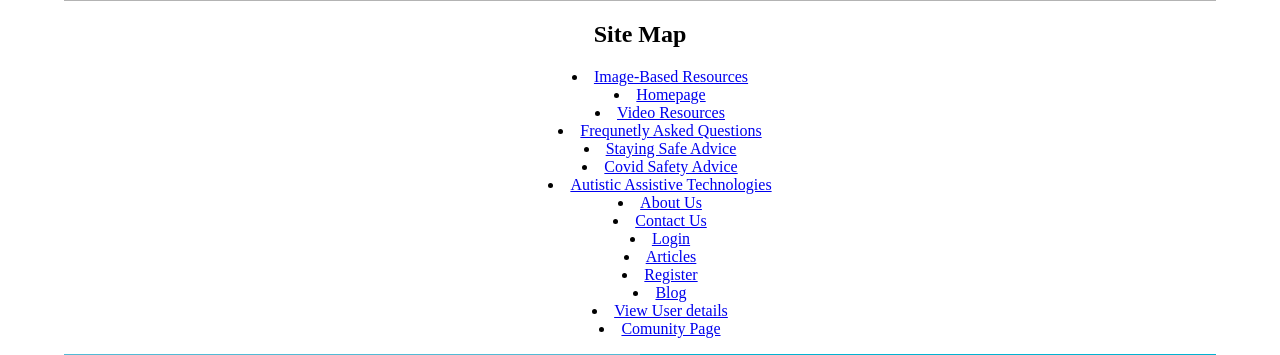
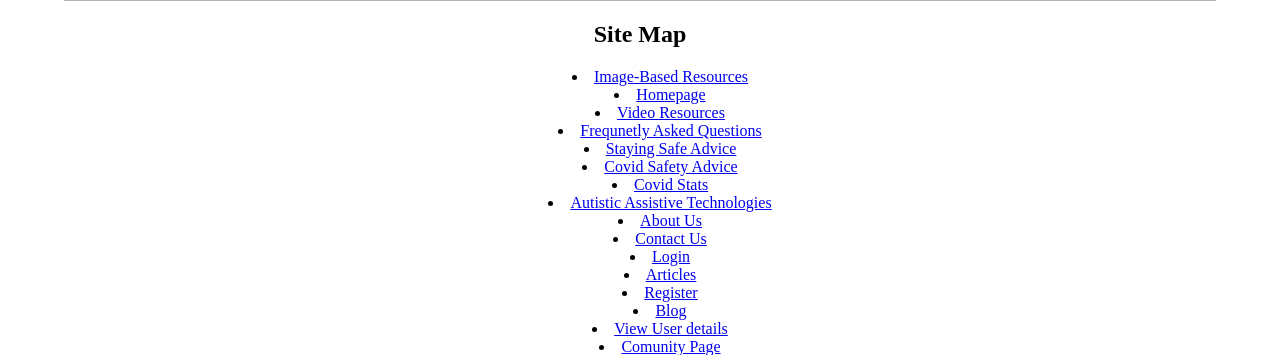
Before and after one commit to rlennon/AutismITResources, a PHP site: page /phpWebsite/sitemap.php in a window 1280 px wide. Shown: the part 310-665 px from the top of the page. Run offline with PHP 8.4, Linux system fonts and the light colour scheme; some libraries are stand-ins or nearby versions.

Commit message:
Added Covid stats to sitemap

```diff
--- a/phpWebsite/sitemap.php
+++ b/phpWebsite/sitemap.php
@@ -1,5 +1,6 @@
 <!doctype html>
 <html>
+
 <head>
     <meta charset="utf-8">
     <meta http-equiv="X-UA-Compatible" content="IE=edge">
@@ -8,21 +9,19 @@
     <link href="index.css" rel="stylesheet" type="text/css">
     <link rel="stylesheet" href="https://maxcdn.bootstrapcdn.com/font-awesome/4.4.0/css/font-awesome.min.css" />
 </head>
+
 <body>
     <style>
-
     .links {
         text-align: center;
         style-position: inside;
     }
+
     ul {
         text-align: ceneter;
         list-style-position: inside;
 
     }
-
-
-
     </style>
     <div class="container">
         <header>
@@ -32,7 +31,7 @@ ul {
         </header>
 
         <section class="links">
-  <h2 >Site Map</h2>
+            <h2>Site Map</h2>
 
             <ul>
 
@@ -44,6 +43,7 @@ ul {
                 <li><a href="FAQ.php">Frequnetly Asked Questions</a></li>
                 <li><a href="staySecure.php">Staying Safe Advice</a></li>
                 <li><a href="covidAdvice.php">Covid Safety Advice</a></li>
+                <li><a href="covid-stats.php">Covid Stats</a></li>
                 <li><a href="assistiveTechPage.php">Autistic Assistive Technologies</a></li>
                 <li><a href="aboutUs.php">About Us</a></li>
                 <li><a href="contactPage.php">Contact Us</a></li>
@@ -70,12 +70,17 @@ ul {
         </div>
         <div class="social">
 
-    <p class="social_icon"><a href="facebook.com"><i class = 'fa fa-facebook' style='font-size:60px;color:#52bad5;'></i></p>
-    <p class="social_icon"><a href="twitter.com"><i class = 'fa fa-twitter' style='font-size:60px;color:#52bad5;'></i></p>
-    <p class="social_icon"><a href="instagram.com"><i class = 'fa fa-instagram' style='font-size:60px;color:#52bad5;'></i></p>
-    <p class="social_icon"><a href="youtube.com"><i class = 'fa fa-youtube' style='font-size:60px;color:#52bad5;'></i></p>
+            <p class="social_icon"><a href="facebook.com"><i class='fa fa-facebook'
+                        style='font-size:60px;color:#52bad5;'></i></p>
+            <p class="social_icon"><a href="twitter.com"><i class='fa fa-twitter'
+                        style='font-size:60px;color:#52bad5;'></i></p>
+            <p class="social_icon"><a href="instagram.com"><i class='fa fa-instagram'
+                        style='font-size:60px;color:#52bad5;'></i></p>
+            <p class="social_icon"><a href="youtube.com"><i class='fa fa-youtube'
+                        style='font-size:60px;color:#52bad5;'></i></p>
         </div>
         <?php include 'footer.php';?>
     </div>
 </body>
+
 </html>
```
Lines whose indentation alone changed are shown as unchanged.
